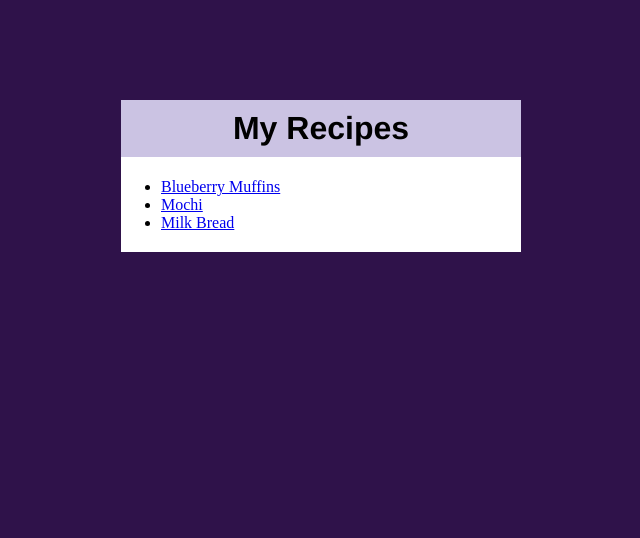
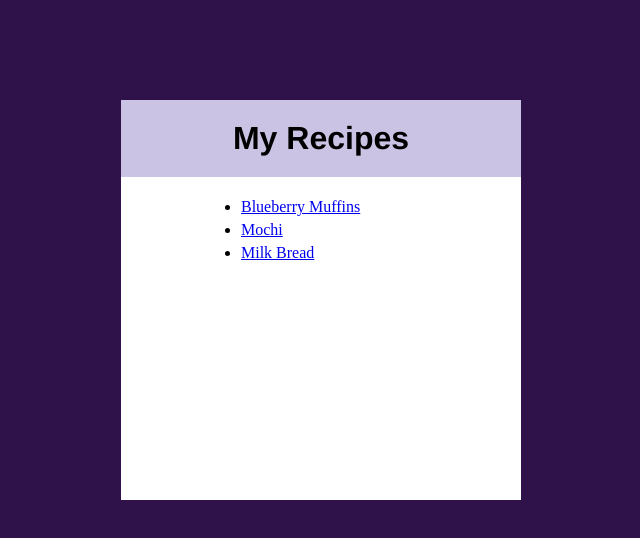
Before and after one commit to ccm32004/myrecipes, a plain HTML site: page index.html in a window 1280 px wide. Shown: the whole page, without its empty margins (319-959 px from the left). Drawn offline with Linux system fonts and the light colour scheme.

Commit message:
minor edits with regard to the box sizing of index.html

```diff
--- a/stylesheets/style.css
+++ b/stylesheets/style.css
@@ -7,6 +7,7 @@ body{
     display: block;
     background: white;
     width: 400px;
+    height: 400px;
     margin: 100px auto;
 
 }
@@ -15,7 +16,7 @@ body{
 h1{
     text-align: center;
     background: #CBC3E3;
-    padding: 10px;
+    padding: 20px;
 }
 
 a,li,ul{
@@ -25,7 +26,13 @@ a,li,ul{
 
 ul{
     padding-bottom: 20px;
-    margin: 10px auto;
+    margin-top: 10px;
+    margin-left: 80px;
     padding-top: 0;
+    display: table;
+}
+
+li{
+    margin-bottom: 5px;
 
 }
```
